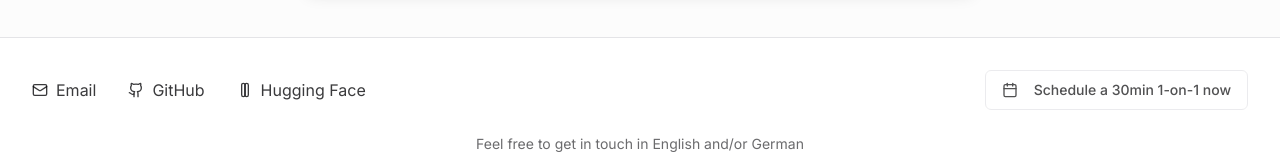
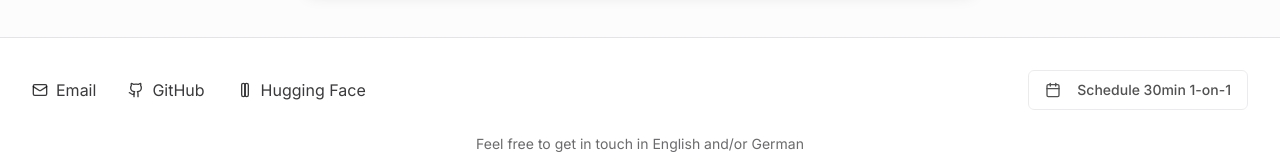
Before and after one commit to janraasch/janraaschcom-vibrant, a Next.js app: page / in a window 1280 px wide. Shown: the part 3516-3676 px from the top of the page. Built offline with nearby package versions, Linux system fonts and the light colour scheme.

Commit message:
feat: add Calendly link
➡️ https://calendly.com/jan-raasch/office-hours

```diff
--- a/components/footer.tsx
+++ b/components/footer.tsx
@@ -49,9 +49,9 @@ export default function Footer() {
             </Link>
           </div>
           <Button asChild variant="outline" className="animate-pulse-slow">
-            <Link href="#free-consultation">
+            <Link href="https://calendly.com/jan-raasch/office-hours" target="_blank" rel="noopener noreferrer">
               <Calendar className="h-4 w-4 mr-2" />
-              Schedule a 30min 1-on-1 now
+              Schedule 30min 1-on-1
             </Link>
           </Button>
         </div>
--- a/components/sections/cta-section.tsx
+++ b/components/sections/cta-section.tsx
@@ -73,7 +73,7 @@ export default function CTASection({
                 </CardHeader>
                 <CardContent className="text-center">
                   <Button asChild variant="outline">
-                    <Link href="https://calendly.com/janraasch/30min" target="_blank" rel="noopener noreferrer">
+                    <Link href="https://calendly.com/jan-raasch/office-hours" target="_blank" rel="noopener noreferrer">
                       Book a Call
                     </Link>
                   </Button>
```
